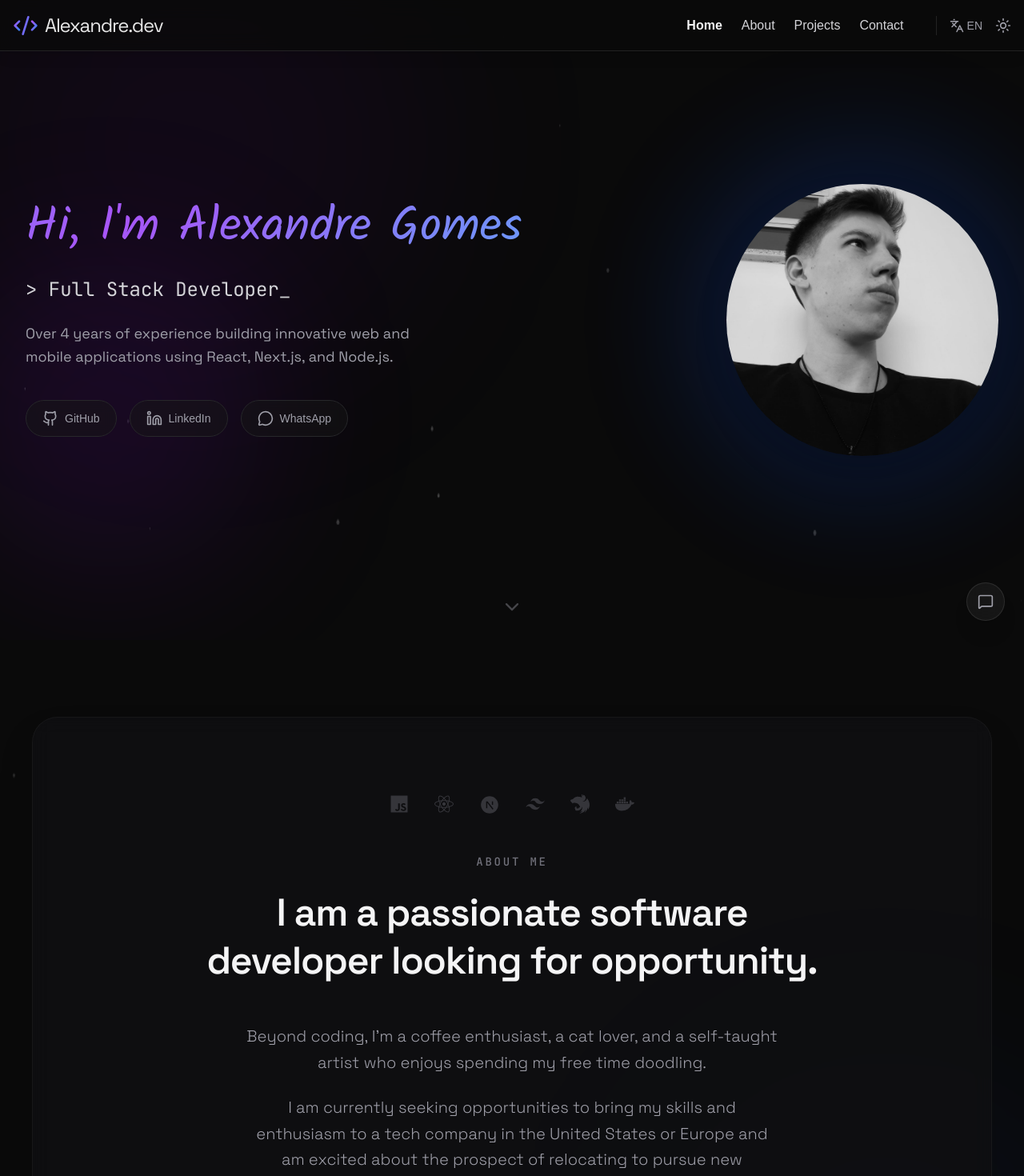
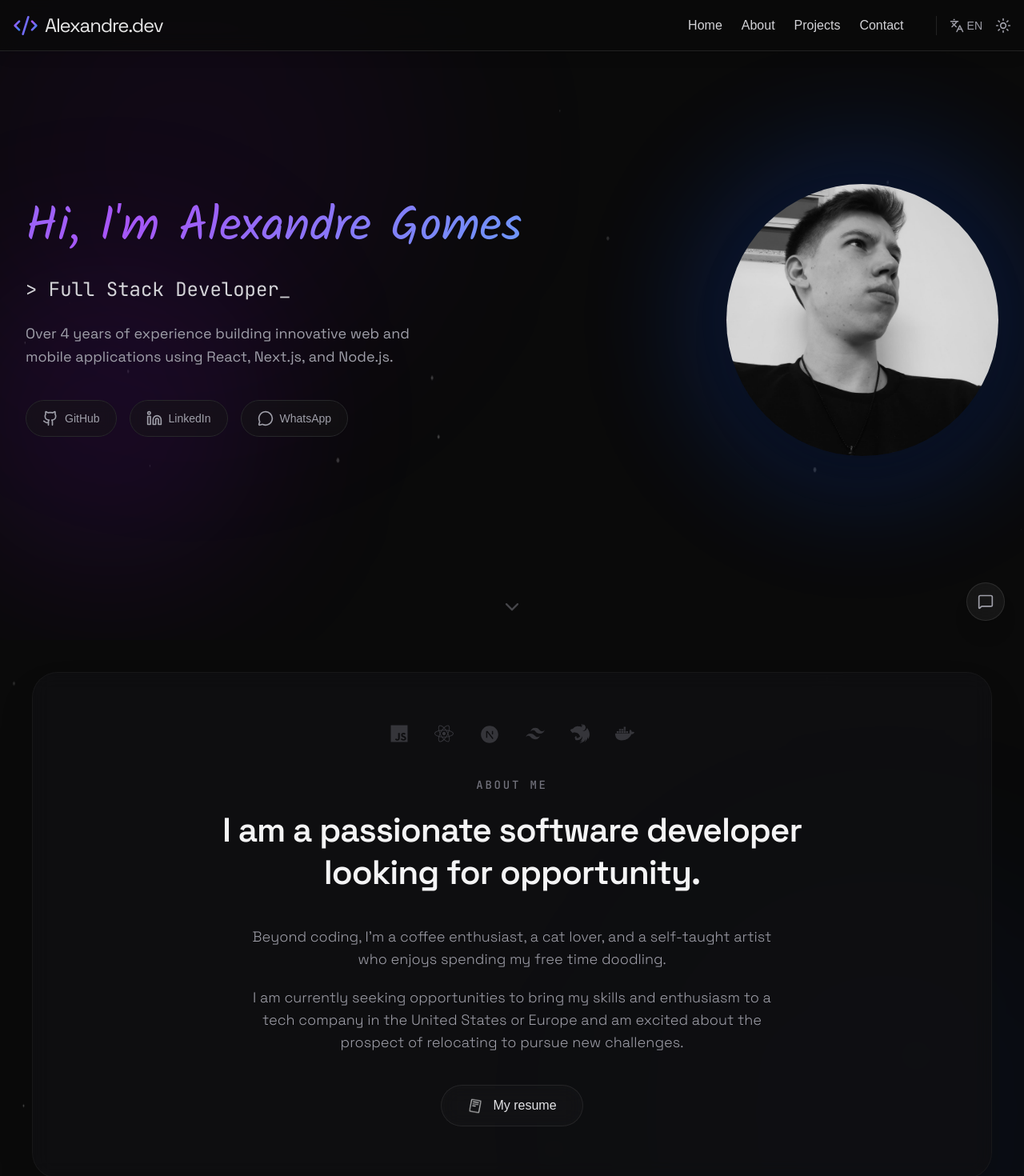
Before and after one commit to AlexandreGomes08/meu-portfolio, a Next.js app in the folder frontend/: page / in a window 1280 px wide. Shown: the top 1470 px of the page at 80% size. Built offline with nearby package versions, Linux system fonts and the light colour scheme.

Commit message:
refactor: adjust style dimensions

```diff
--- a/frontend/src/components/resumo/index.tsx
+++ b/frontend/src/components/resumo/index.tsx
@@ -7,13 +7,12 @@ import { SiNestjs } from "react-icons/si"
 
 export default async function Resumo() {
 	return (
-		<section className="relative py-24 px-4 sm:px-6 overflow-hidden">
+		<section className="relative py-10 px-4 sm:px-6 overflow-hidden">
 			<div className="relative z-10 max-w-[1200px] mx-auto">
 				<div
-					className="bg-[#0f0f12]/80 backdrop-blur-md border border-white/[0.04] rounded-[32px] overflow-hidden px-8 py-16 sm:px-16 sm:py-24 shadow-2xl flex flex-col items-center text-center"
+					className="bg-[#0f0f12]/80 backdrop-blur-md border border-white/[0.04] rounded-[32px] overflow-hidden px-8 py-16 sm:px-12 sm:py-16 shadow-2xl flex flex-col items-center text-center"
 				>
-					<div data-aos="fade-up" className="max-w-3xl flex flex-col items-center space-y-12">
-						{/* Skill Icons - Monochrome & Premium Micro-interactions */}
+					<div data-aos="fade-up" className="max-w-[760px] flex flex-col items-center space-y-10">
 						<div className="flex gap-6 sm:gap-8 flex-wrap justify-center opacity-40 hover:opacity-100 transition-opacity duration-500">
 							<SkillIcon icon={<IoLogoJavascript size={24} />} label="JavaScript" />
 							<SkillIcon icon={<FaReact size={24} />} label="React" />
@@ -23,17 +22,17 @@ export default async function Resumo() {
 							<SkillIcon icon={<FaDocker size={24} />} label="Docker" />
 						</div>
 
-						<div className="space-y-6">
+						<div className="space-y-5">
 							<h1 className={`${fontJetBrainsMono.className} text-sm font-medium text-zinc-500 tracking-[0.2em] uppercase`}>
 								About me
 							</h1>
 
-							<h2 className={`${fontSatoshi.className} text-zinc-100 text-3xl sm:text-5xl font-semibold leading-tight tracking-tight`}>
+							<h2 className={`${fontSatoshi.className} text-zinc-100 text-2xl sm:text-[2.65rem] font-semibold leading-tight tracking-tight`}>
 								I am a passionate software developer looking for opportunity.
 							</h2>
 						</div>
 
-						<div className={`${fontSatoshi.className} space-y-6 text-zinc-400 text-lg sm:text-xl leading-relaxed max-w-2xl font-light`}>
+						<div className={`${fontSatoshi.className} space-y-5 text-zinc-400 text-base sm:text-lg leading-[1.55] max-w-2xl font-light`}>
 							<p>
 								Beyond coding, I&apos;m a coffee enthusiast, a cat lover, and a self-taught
 								artist who enjoys spending my free time doodling.
@@ -45,7 +44,7 @@ export default async function Resumo() {
 							</p>
 						</div>
 
-						<button className="group relative flex items-center justify-center gap-3 text-zinc-200 font-medium h-[58px] rounded-full border border-white/[0.08] bg-white/[0.02] backdrop-blur-md hover:bg-white/[0.05] hover:border-white/[0.15] hover:text-white transition-all duration-300 px-10">
+						<button className="group relative flex items-center justify-center gap-3 text-zinc-200 font-medium h-[52px] rounded-full border border-white/[0.08] bg-white/[0.02] backdrop-blur-md hover:bg-white/[0.05] hover:border-white/[0.15] hover:text-white transition-all duration-300 px-8">
 							<Image src="/ReadCvLogo.png" alt="Resume Icon" width={20} height={20} className="opacity-70 group-hover:opacity-100 transition-opacity" />
 							<span>My resume</span>
 						</button>
--- a/frontend/src/components/shared/Menu.tsx
+++ b/frontend/src/components/shared/Menu.tsx
@@ -31,8 +31,9 @@ function MenuItem(props: {
 	return (
 		<Link href={props.href} target={props.novaAba ? "_blank" : "_self"} className="group outline-none">
 			<span
-				className={`relative flex items-center gap-2 text-base transition-colors duration-300
-                ${props.selecionado ? "font-bold text-zinc-100" : "text-zinc-300 group-hover:text-zinc-100 group-focus-visible:text-zinc-100"}
+				className={`relative flex items-center gap-2 text-base transition-all duration-300 text-zinc-300
+				group-hover:bg-clip-text group-hover:text-transparent group-hover:bg-gradient-to-r group-hover:from-purple-500 group-hover:to-blue-500
+				group-focus-visible:bg-clip-text group-focus-visible:text-transparent group-focus-visible:bg-gradient-to-r group-focus-visible:from-purple-500 group-focus-visible:to-blue-500
 				after:content-[''] after:absolute after:-bottom-1 after:left-0 after:w-full after:h-[1.5px]
 				after:bg-gradient-to-r after:from-purple-500 after:to-blue-500
 				after:origin-left after:scale-x-0 after:opacity-0
```
